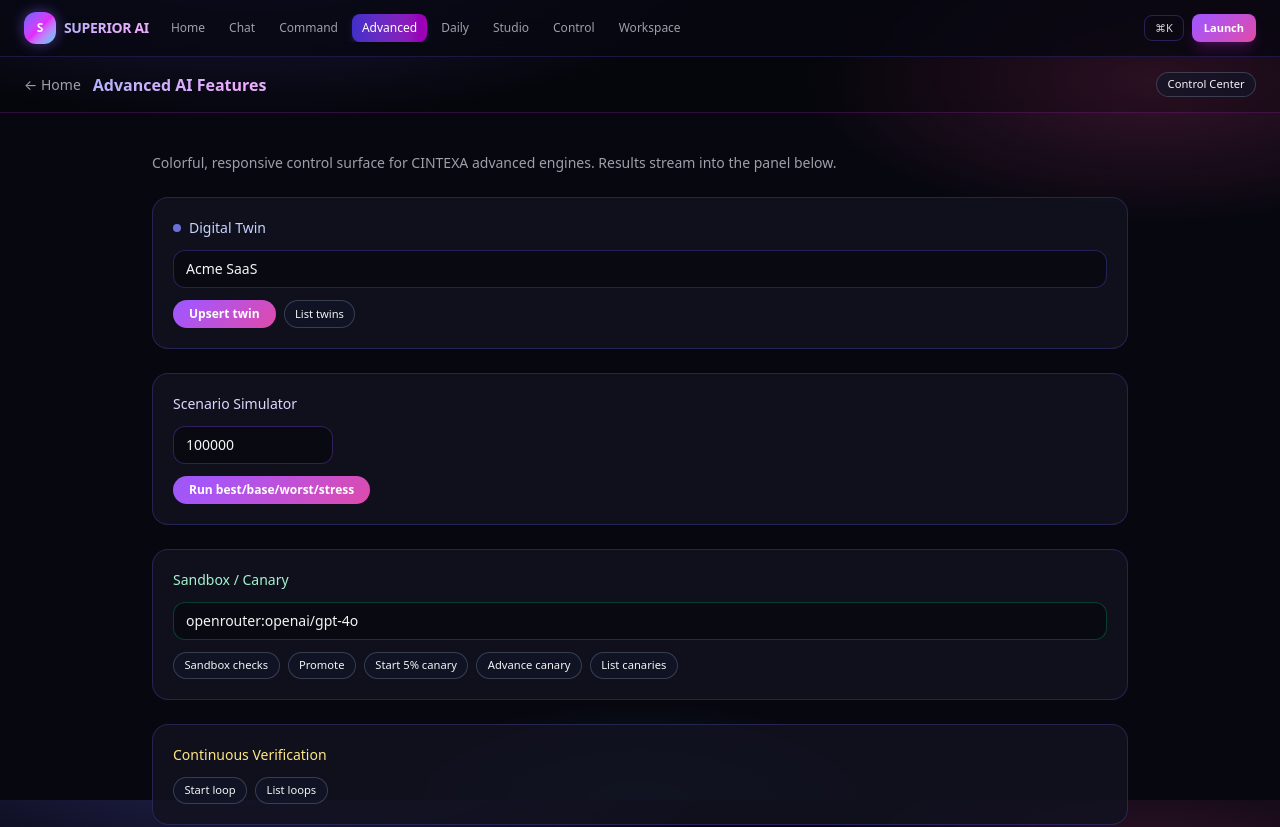
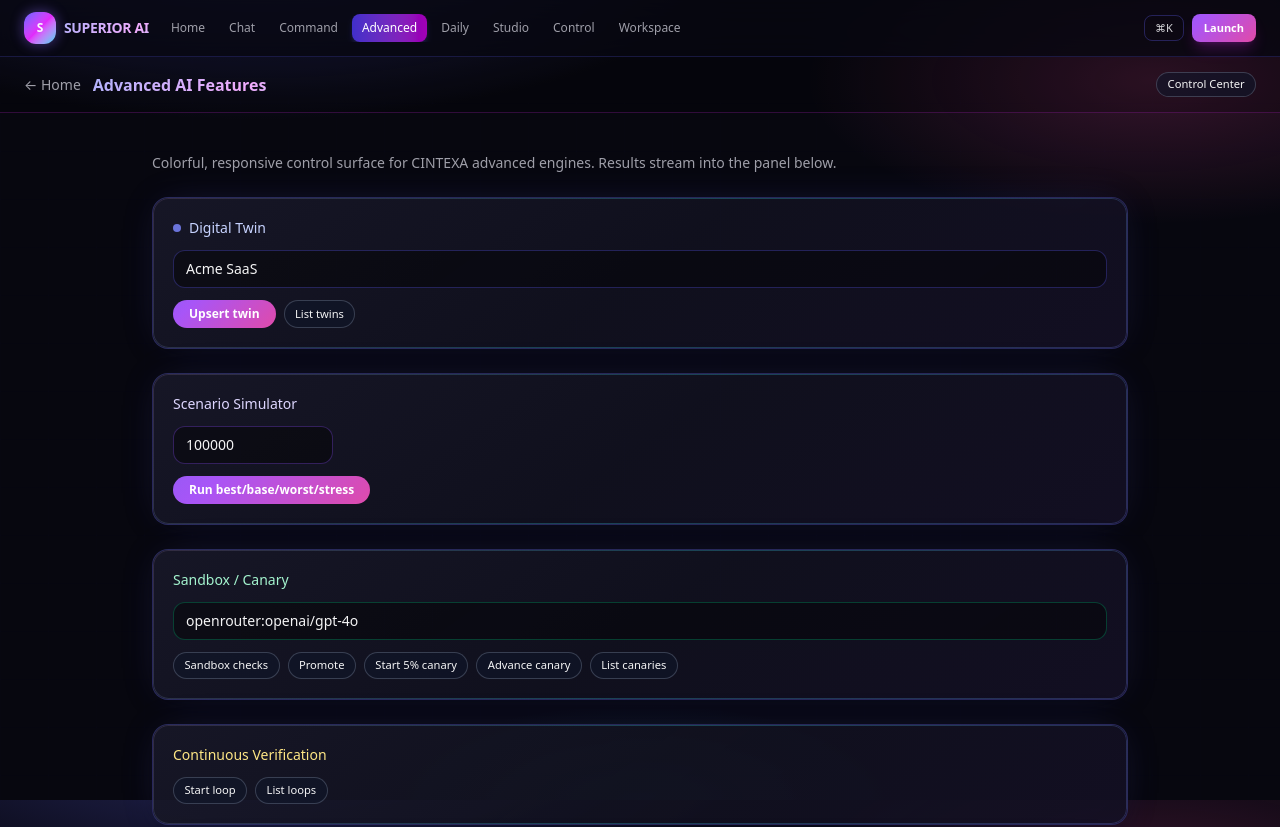
Before and after one commit to kyleel2249/superior-ai, a Next.js app in the folder apps/web/: page /advanced in a window 1280 px wide. Shown: the top 827 px of the page. Built offline with nearby package versions, Linux system fonts and the light colour scheme.

Commit message:
UI: enhanced glow card CSS with variants and animated border

```diff
--- a/apps/web/src/app/globals.css
+++ b/apps/web/src/app/globals.css
@@ -109,16 +109,104 @@ body::before {
 }
 
 .card-glow {
-  background: var(--card);
-  border: 1px solid var(--card-border);
-  backdrop-filter: blur(12px);
-  transition: transform 0.25s ease, border-color 0.25s ease, box-shadow 0.25s ease;
+  position: relative;
+  background: linear-gradient(
+    145deg,
+    rgba(24, 24, 40, 0.92) 0%,
+    rgba(18, 18, 32, 0.88) 50%,
+    rgba(20, 16, 36, 0.9) 100%
+  );
+  border: 1px solid rgba(99, 102, 241, 0.28);
+  border-radius: 1rem;
+  backdrop-filter: blur(16px) saturate(1.2);
+  -webkit-backdrop-filter: blur(16px) saturate(1.2);
+  box-shadow:
+    0 0 0 1px rgba(255, 255, 255, 0.03) inset,
+    0 4px 24px -6px rgba(0, 0, 0, 0.45),
+    0 0 40px -12px rgba(99, 102, 241, 0.25);
+  transition:
+    transform 0.3s cubic-bezier(0.22, 1, 0.36, 1),
+    border-color 0.3s ease,
+    box-shadow 0.3s ease;
+  overflow: hidden;
+}
+
+/* Soft animated edge highlight */
+.card-glow::before {
+  content: "";
+  position: absolute;
+  inset: 0;
+  border-radius: inherit;
+  padding: 1px;
+  background: linear-gradient(
+    135deg,
+    rgba(165, 180, 252, 0.45),
+    rgba(236, 72, 153, 0.2),
+    rgba(34, 211, 238, 0.35),
+    rgba(139, 92, 246, 0.3)
+  );
+  background-size: 200% 200%;
+  animation: gradient-shift 10s ease infinite;
+  -webkit-mask:
+    linear-gradient(#fff 0 0) content-box,
+    linear-gradient(#fff 0 0);
+  mask:
+    linear-gradient(#fff 0 0) content-box,
+    linear-gradient(#fff 0 0);
+  -webkit-mask-composite: xor;
+  mask-composite: exclude;
+  pointer-events: none;
+  opacity: 0.7;
 }
 
 .card-glow:hover {
-  transform: translateY(-2px);
-  border-color: rgba(167, 139, 250, 0.5);
-  box-shadow: 0 8px 32px -8px rgba(99, 102, 241, 0.35);
+  transform: translateY(-4px) scale(1.01);
+  border-color: rgba(167, 139, 250, 0.55);
+  box-shadow:
+    0 0 0 1px rgba(255, 255, 255, 0.06) inset,
+    0 12px 40px -10px rgba(99, 102, 241, 0.45),
+    0 0 60px -8px rgba(236, 72, 153, 0.3),
+    0 0 80px -20px rgba(34, 211, 238, 0.2);
+}
+
+.card-glow:hover::before {
+  opacity: 1;
+}
+
+/* Color variants */
+.card-glow--indigo {
+  border-color: rgba(99, 102, 241, 0.4);
+  box-shadow: 0 0 40px -12px rgba(99, 102, 241, 0.4);
+}
+.card-glow--fuchsia {
+  border-color: rgba(236, 72, 153, 0.4);
+  box-shadow: 0 0 40px -12px rgba(236, 72, 153, 0.35);
+}
+.card-glow--cyan {
+  border-color: rgba(34, 211, 238, 0.4);
+  box-shadow: 0 0 40px -12px rgba(34, 211, 238, 0.35);
+}
+.card-glow--emerald {
+  border-color: rgba(52, 211, 153, 0.4);
+  box-shadow: 0 0 40px -12px rgba(52, 211, 153, 0.3);
+}
+.card-glow--amber {
+  border-color: rgba(251, 191, 36, 0.4);
+  box-shadow: 0 0 40px -12px rgba(251, 191, 36, 0.3);
+}
+
+/* Stronger always-on glow (e.g. hero cards) */
+.card-glow--intense {
+  animation: pulse-glow 3s ease-in-out infinite;
+}
+
+@media (prefers-reduced-motion: reduce) {
+  .card-glow::before {
+    animation: none;
+  }
+  .card-glow--intense {
+    animation: none;
+  }
 }
 
 .btn-rainbow {
```
